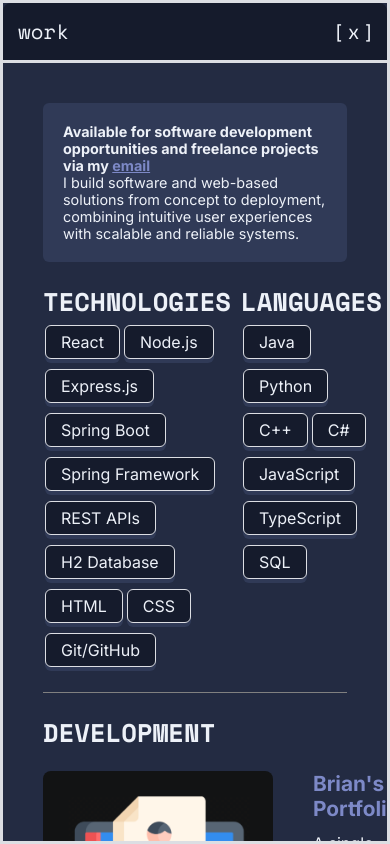
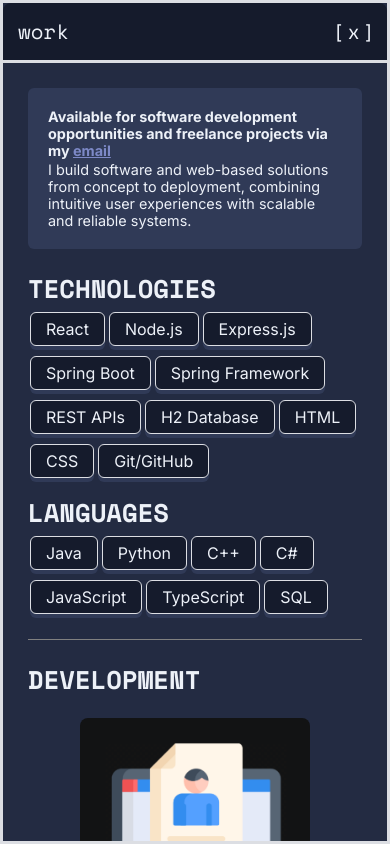
Before and after one commit to TapJc/briansida-portfolio, a React (Vite) app: page / in a window 390 px wide. Both pictures are taken after a click on the button "Work". Built offline with nearby package versions, Linux system fonts and the light colour scheme.

Commit message:
Updated Work panel css for mobility access

```diff
--- a/src/components/panels/Work/Project.module.css
+++ b/src/components/panels/Work/Project.module.css
@@ -37,6 +37,17 @@
   margin-bottom: 20px;
 }
 
+@media(max-width: 650px) {
+  .project {
+    flex-direction: column;
+    align-items: center;
+  }
+  .thumbnail {
+    margin-bottom: 30px;
+    margin-right: 0px;
+  }
+}
+
 .projectDescription p {
   margin-bottom: 12px;
 }
--- a/src/components/panels/Work/Work.module.css
+++ b/src/components/panels/Work/Work.module.css
@@ -17,6 +17,11 @@
   color: var(--color-accent);
   text-decoration: underline;
   font-weight: bold;
+}
+
+.paragraphSpacing {
+  font-weight: bold;
+  padding-bottom: 2px;
 }
 
 .titleHighlight {
@@ -54,7 +59,16 @@
 .skillsGrid {
   display: grid;
   grid-template-columns: 1fr 1fr;
-  column-gap: 10px;
+  gap: 10px;
+}
+
+@media(max-width: 750px) {
+  .work {
+    padding: 25px;
+  }
+  .skillsGrid {
+    grid-template-columns: 1fr;
+  }
 }
 
 .work::-webkit-scrollbar {
--- a/src/components/panels/Work/Work.tsx
+++ b/src/components/panels/Work/Work.tsx
@@ -15,7 +15,7 @@ function Work({technologies, languages, projects}: WorkProps) {
   return (
     <div className={styles.work}>
       <div className={styles.headline}>
-        <p style={{fontWeight:"bold"}}>Available for software development opportunities and freelance projects via my <a className={styles.emailHighlight} href="mailto:brian209222@gmail.com">email</a></p>
+        <p className={styles.paragraphSpacing}>Available for software development opportunities and freelance projects via my <a className={styles.emailHighlight} href="mailto:brian209222@gmail.com">email</a></p>
         <p>I build software and web-based solutions from concept to deployment, combining intuitive user experiences with scalable and reliable systems.</p>
       </div>
       <div className={styles.skillsGrid}>
```
